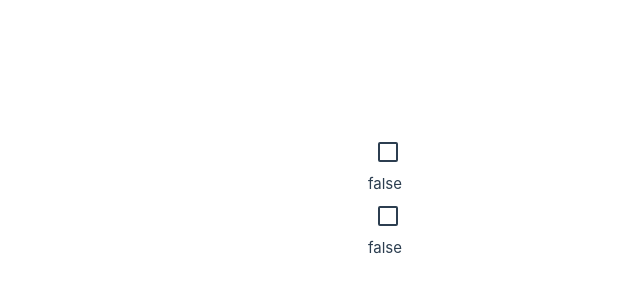
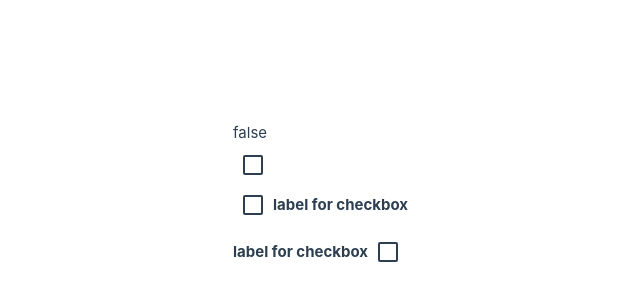
Before and after one commit to Jaejin-Song/Design-System, a Vue app in the folder packages/components/: page / in a window 1280 px wide. Shown: the part 204-504 px from the top of the page, without its empty margins (232-872 px from the left). Built offline with nearby package versions, Linux system fonts and the light colour scheme.

Commit message:
label 구현

```diff
--- a/packages/components/src/App.vue
+++ b/packages/components/src/App.vue
@@ -1,19 +1,29 @@
 <script setup lang="ts">
 import { ref } from 'vue';
-import { QCheckbox, RCheckbox } from './components/checkbox';
+import { RCheckbox } from './components/checkbox';
 
-const checked1 = ref(false);
-const checked2 = ref(false);
+const checked = ref(false);
 </script>
 
 <template>
   <main>
-    <QCheckbox v-model="checked1" />
-    {{ checked1 }}
+    {{ checked }}
 
-    <RCheckbox v-model="checked2" />
-    {{ checked2 }}
+    <!-- Basic -->
+    <RCheckbox v-model="checked" />
+
+    <!-- Label -->
+    <div>
+      <RCheckbox v-model="checked" label="label for checkbox" />
+    </div>
+    <div>
+      <RCheckbox v-model="checked" label="label for checkbox" left-label />
+    </div>
   </main>
 </template>
-
-<style lang="scss" scoped></style>
+<style lang="scss" scoped>
+main {
+  display: flex;
+  flex-direction: column;
+}
+</style>
--- a/packages/components/src/components/checkbox/checkbox.scss
+++ b/packages/components/src/components/checkbox/checkbox.scss
@@ -68,4 +68,7 @@ $checkbox-transition: 0.22s cubic-bezier(0, 0, 0.2, 1) 0ms;
     transition: background $checkbox-transition;
     -webkit-print-color-adjust: exact;
   }
+
+  &__label {
+  }
 }
--- a/packages/components/src/components/checkbox/checkbox.vue
+++ b/packages/components/src/components/checkbox/checkbox.vue
@@ -28,9 +28,9 @@ const isIndeterminate = computed(
   () => isTrue.value === false && isFalse.value === false,
 );
 
-const classes = computed(() => {
-  return 'r-checkbox';
-});
+const classes = computed(
+  () => 'r-checkbox' + (props.leftLabel === true ? ' r-checkbox--reverse' : ''),
+);
 
 const innerClass = computed(() => {
   const state =
@@ -73,10 +73,13 @@ const getNextValue = () => {
           <path
             class="r-checkbox__truthy"
             fill="none"
-            d="M4 12.6111L8.92308 17.5L20 6.5"></path>
-          <path class="r-checkbox__indet" d="M4,14H20V10H4"></path>
+            d="M4 12.6111L8.92308 17.5L20 6.5" />
+          <path class="r-checkbox__indet" d="M4,14H20V10H4" />
         </svg>
       </div>
+    </div>
+    <div v-if="label" class="r-checkbox__label">
+      {{ label }}
     </div>
   </div>
 </template>
--- a/packages/components/src/components/checkbox/style.scss
+++ b/packages/components/src/components/checkbox/style.scss
@@ -1,4 +1,12 @@
 .r-checkbox {
+  display: inline-flex;
+  align-items: center;
+  cursor: pointer;
+
+  &--reverse {
+    flex-direction: row-reverse;
+  }
+
   &__inner {
     position: relative;
     width: 40px;
@@ -55,4 +63,8 @@
     transform-origin: 50% 50%;
     transform: rotate(-280deg) scale(0);
   }
+
+  &__label {
+    font-weight: bold;
+  }
 }
--- a/packages/components/src/components/checkbox/type.ts
+++ b/packages/components/src/components/checkbox/type.ts
@@ -6,6 +6,7 @@ export interface Props {
   indeterminateValue?: any;
 
   label?: string;
+  leftLabel?: boolean;
 
   disable?: boolean;
 }
```
